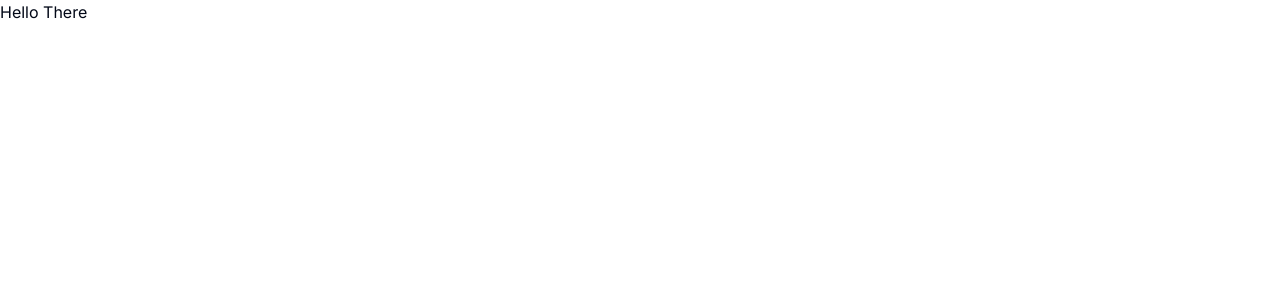
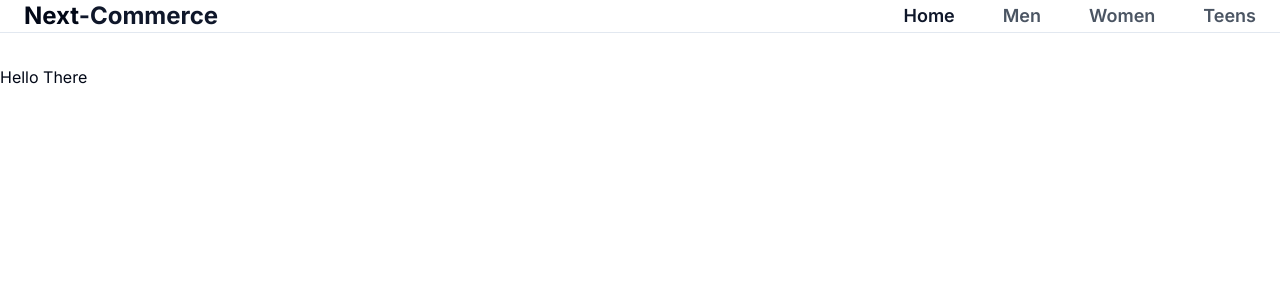
Before and after one commit to Lakshay11254/next-ecom, a Next.js app: page / in a window 1280 px wide. Shown: the top 300 px of the page. Built offline with nearby package versions, Linux system fonts and the light colour scheme.

Commit message:
navbar mapped ss

```diff
--- /dev/null
+++ b/app/components/Navbar.tsx
@@ -0,0 +1,53 @@
+"use client";
+import Link from 'next/link'
+import { usePathname } from 'next/navigation';
+import React from 'react'
+
+const links = [
+    {name: 'Home', href: '/'},
+    {name: 'Men', href: '/Men'},
+    {name: 'Women', href: '/Women'},
+    {name: 'Teens', href: '/Teens'},
+
+];
+
+
+
+
+export default function Navbar() {
+    const pathname = usePathname()
+  return (
+    <header className='mb-8 border-b'>
+        <div className='flex items-center justify-between mx-auto max-w-2xl px-4 sm:px-6 lg:max-w-7xl'>
+            <Link href='/'>
+                <h1 className='text-2xl font-bold '>
+                    Next<span className='text-primary'>-Commerce</span>
+                </h1>
+            </Link>
+
+            <nav className="hidden gap-12 lg:flex 2xl:ml-16">
+          {links.map((link, idx) => (
+            <div key={idx}>
+              {pathname === link.href ? (
+                <Link
+                  className="text-lg font-semibold text-primary"
+                  href={link.href}
+                >
+                  {link.name}
+                </Link>
+              ) : (
+                <Link
+                  href={link.href}
+                  className="text-lg font-semibold text-gray-600 transition duration-100 hover:text-primary"
+                >
+                  {link.name}
+                </Link>
+              )}
+            </div>
+          ))}
+        </nav>
+
+        </div>
+    </header>
+  )
+}
--- a/app/layout.tsx
+++ b/app/layout.tsx
@@ -1,6 +1,7 @@
 import type { Metadata } from 'next'
 import { Inter } from 'next/font/google'
 import './globals.css'
+import Navbar from './components/Navbar'
 
 const inter = Inter({ subsets: ['latin'] })
 
@@ -16,7 +17,11 @@ export default function RootLayout({
 }) {
   return (
     <html lang="en">
-      <body className={inter.className}>{children}</body>
+      <body className={inter.className}>
+        <Navbar/>
+        {children}
+
+        </body>
     </html>
   )
 }
--- a/app/page.tsx
+++ b/app/page.tsx
@@ -3,8 +3,7 @@ import Image from 'next/image'
 export default function Home() {
   return (
     //lets start
-    <main className="">
-
+    <main>
      <div>
       Hello There
      </div>
```
